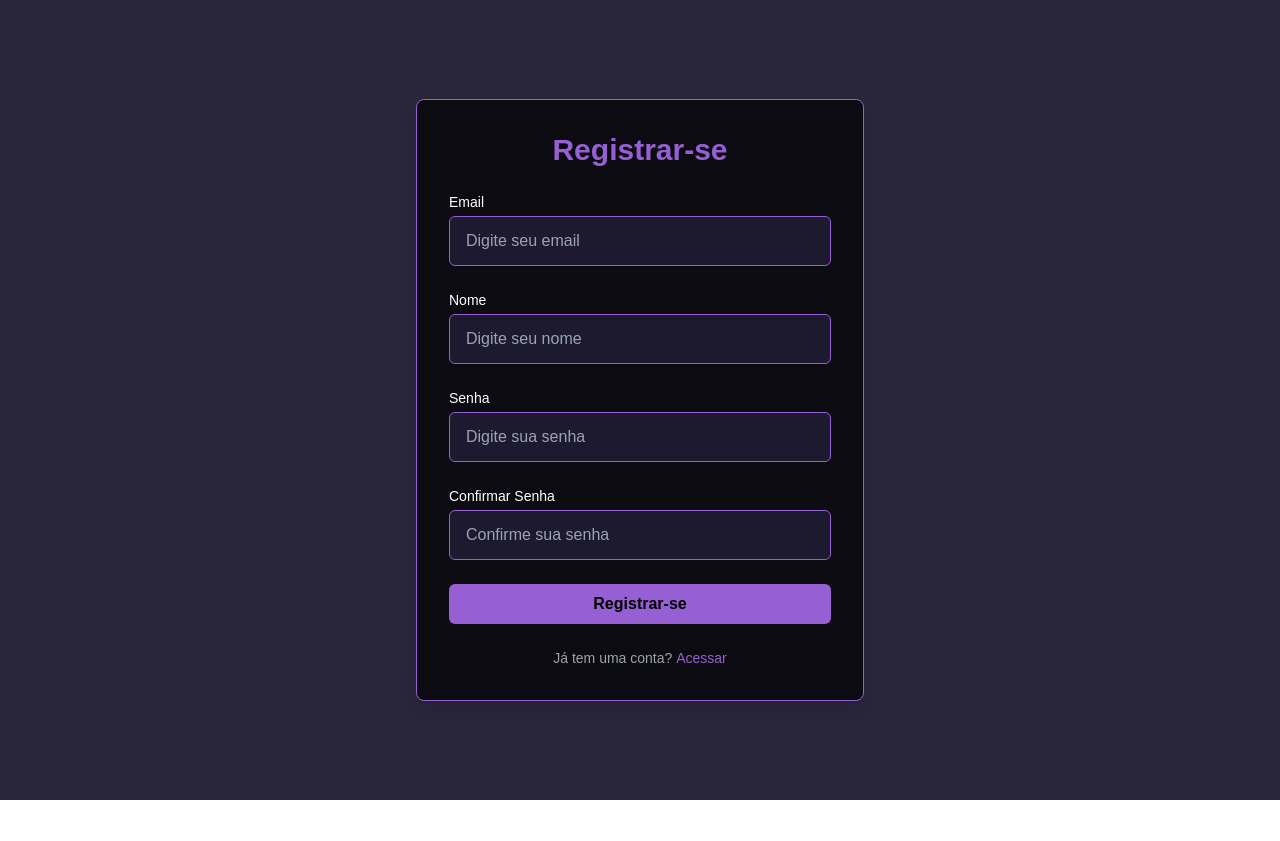
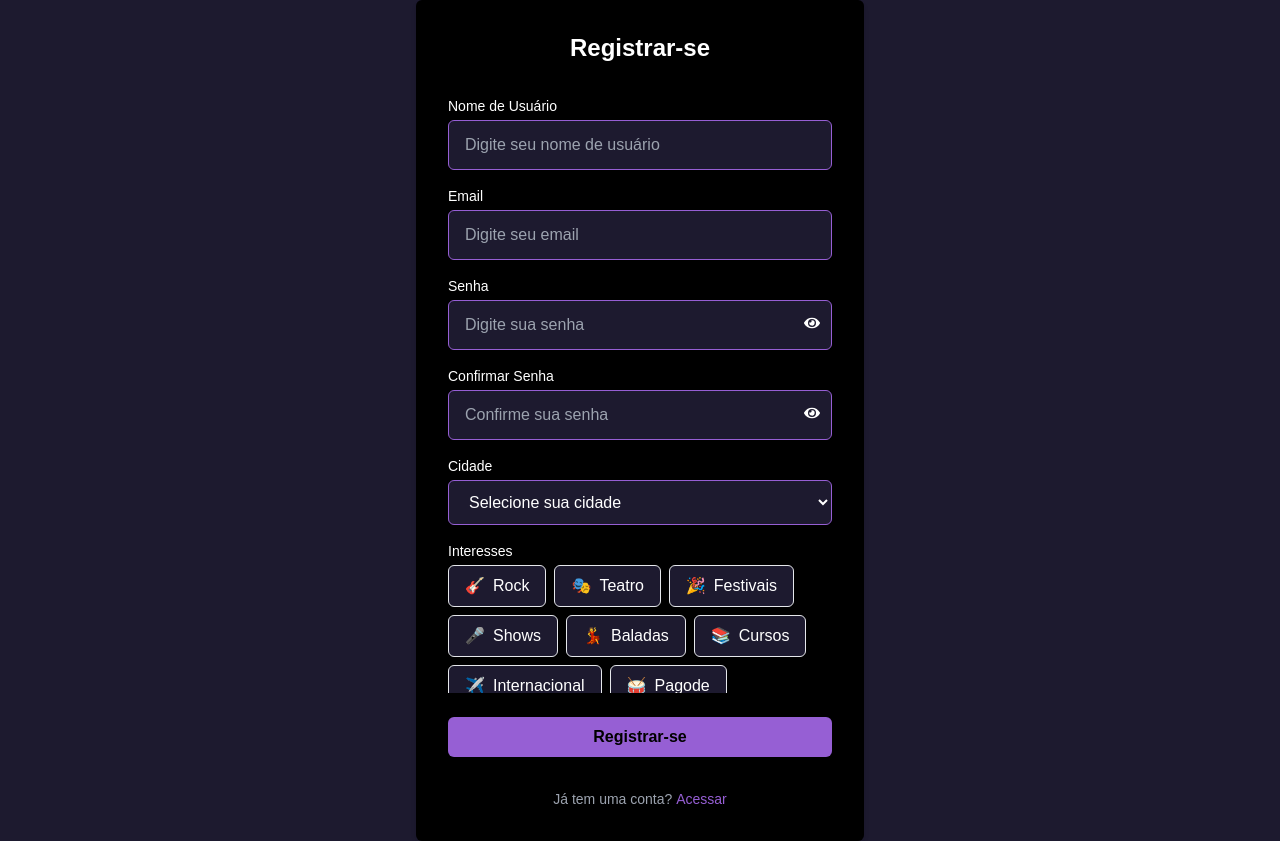
Before and after one commit to monezero/Bombou, a Next.js app: page /account in a window 1280 px wide. Both pictures are taken after a click on the button "Registrar-se". Before the commit the page ends 800 px from the top, so only its background shows below. Built offline with nearby package versions, Linux system fonts and the light colour scheme.

Commit message:
backend + login/registro

```diff
--- a/src/app/account/page.tsx
+++ b/src/app/account/page.tsx
@@ -1,54 +1,214 @@
-"use client"
+"use client";
 import { useState } from "react";
+import { useRouter } from "next/navigation";
+import { FaEye, FaEyeSlash } from "react-icons/fa";
 
 export default function Account() {
+  const router = useRouter();
   const [isRegistering, setIsRegistering] = useState(false);
+  const [username, setUsername] = useState("");
+  const [email, setEmail] = useState("");
+  const [password, setPassword] = useState("");
+  const [confirmPassword, setConfirmPassword] = useState("");
+  const [city, setCity] = useState("");
+  const [interests, setInterests] = useState<string[]>([]);
+  const [showPassword, setShowPassword] = useState(false);
+  const [showConfirmPassword, setShowConfirmPassword] = useState(false);
+
+  const handleInterestChange = (interest: string) => {
+    setInterests((prevInterests) =>
+      prevInterests.includes(interest)
+        ? prevInterests.filter((i) => i !== interest)
+        : [...prevInterests, interest]
+    );
+  };
+
+  const handleSubmit = (e: React.FormEvent) => {
+    e.preventDefault();
+    if (isRegistering) {
+      if (password !== confirmPassword) {
+        alert("As senhas não coincidem");
+        return;
+      }
+
+      const userData = { username, email, password, city, interests };
+      localStorage.setItem(email, JSON.stringify(userData));
+      alert("Conta criada com sucesso!");
+      setIsRegistering(false); // Volta para a tela de login
+    } else {
+      const storedUser = localStorage.getItem(email);
+      if (!storedUser) {
+        alert("Usuário não encontrado");
+        return;
+      }
+
+      const userData = JSON.parse(storedUser);
+      if (userData.password !== password) {
+        alert("Senha incorreta");
+        return;
+      }
+
+      alert("Login realizado com sucesso!");
+      router.push('/'); // Redireciona para a tela inicial
+    }
+  };
+
+  const cities = [
+    "São Paulo", "Rio de Janeiro", "Belo Horizonte", "Brasília", "Salvador", "Fortaleza",
+    "Curitiba", "Manaus", "Recife", "Porto Alegre", "Belém", "Goiânia", "Campinas",
+    "São Luís", "Maceió", "Natal", "Teresina", "Campo Grande", "Florianópolis", "Aracaju"
+  ];
+
+  const interestsOptions = [
+    { label: "Rock", emoji: "🎸" },
+    { label: "Teatro", emoji: "🎭" },
+    { label: "Festivais", emoji: "🎉" },
+    { label: "Shows", emoji: "🎤" },
+    { label: "Baladas", emoji: "💃" },
+    { label: "Cursos", emoji: "📚" },
+    { label: "Internacional", emoji: "✈️" },
+    { label: "Pagode", emoji: "🥁" },
+    { label: "Eletrônica", emoji: "🎧" },
+    { label: "Teatros", emoji: "🎟️" },
+    { label: "Infantil", emoji: "🧸" }
+  ];
 
   return (
-        <div className="flex items-center justify-center min-h-screen bg-bombou_slate bg-opacity-95 text-white">
-            <div className="w-full max-w-md p-8 space-y-6 bg-black bg-opacity-70 backdrop-blur-sm rounded-lg shadow-lg border border-bombou_roxo">
-                <h2 className="text-3xl font-extrabold text-center text-bombou_roxo">
-                    {isRegistering ? "Registrar-se" : "Acessar"}
+    <div className="flex flex-col min-h-screen items-center justify-center bg-bombou_slate">
+      <div className="w-full max-w-md p-8 space-y-8 bg-black rounded-md shadow-md">
+        <h2 className="text-2xl font-bold text-center text-white">
+          {isRegistering ? "Registrar-se" : "Entrar"}
         </h2>
-
-                <form className="space-y-6">
+        <form onSubmit={handleSubmit} className="space-y-6">
+          {isRegistering && (
+            <>
+              <div className="space-y-4">
                 <div>
-                        <label className="block text-sm font-medium">Email</label>
+                  <label className="block text-sm font-medium text-white">Nome de Usuário</label>
+                  <input
+                    type="text"
+                    placeholder="Digite seu nome de usuário"
+                    value={username}
+                    onChange={(e) => setUsername(e.target.value)}
+                    className="w-full px-4 py-3 mt-1 rounded-md border border-bombou_roxo bg-bombou_slate text-white focus:outline-none focus:ring-2 focus:ring-bombou_roxo"
+                  />
+                </div>
+                <div>
+                  <label className="block text-sm font-medium text-white">Email</label>
                   <input
                     type="email"
                     placeholder="Digite seu email"
+                    value={email}
+                    onChange={(e) => setEmail(e.target.value)}
                     className="w-full px-4 py-3 mt-1 rounded-md border border-bombou_roxo bg-bombou_slate text-white focus:outline-none focus:ring-2 focus:ring-bombou_roxo"
                   />
                 </div>
+                <div>
+                  <label className="block text-sm font-medium text-white">Senha</label>
+                  <div className="relative">
+                    <input
+                      type={showPassword ? "text" : "password"}
+                      placeholder="Digite sua senha"
+                      value={password}
+                      onChange={(e) => setPassword(e.target.value)}
+                      className="w-full px-4 py-3 mt-1 rounded-md border border-bombou_roxo bg-bombou_slate text-white focus:outline-none focus:ring-2 focus:ring-bombou_roxo"
+                    />
+                    <button
+                      type="button"
+                      onClick={() => setShowPassword(!showPassword)}
+                      className="absolute inset-y-0 right-0 px-3 py-2 text-white focus:outline-none"
+                    >
+                      {showPassword ? <FaEyeSlash /> : <FaEye />}
+                    </button>
+                  </div>
+                </div>
+                <div>
+                  <label className="block text-sm font-medium text-white">Confirmar Senha</label>
+                  <div className="relative">
+                    <input
+                      type={showConfirmPassword ? "text" : "password"}
+                      placeholder="Confirme sua senha"
+                      value={confirmPassword}
+                      onChange={(e) => setConfirmPassword(e.target.value)}
+                      className="w-full px-4 py-3 mt-1 rounded-md border border-bombou_roxo bg-bombou_slate text-white focus:outline-none focus:ring-2 focus:ring-bombou_roxo"
+                    />
+                    <button
+                      type="button"
+                      onClick={() => setShowConfirmPassword(!showConfirmPassword)}
+                      className="absolute inset-y-0 right-0 px-3 py-2 text-white focus:outline-none"
+                    >
+                      {showConfirmPassword ? <FaEyeSlash /> : <FaEye />}
+                    </button>
+                  </div>
+                </div>
+                <div>
+                  <label className="block text-sm font-medium text-white">Cidade</label>
+                  <select
+                    value={city}
+                    onChange={(e) => setCity(e.target.value)}
+                    className="w-full px-4 py-3 mt-1 rounded-md border border-bombou_roxo bg-bombou_slate text-white focus:outline-none focus:ring-2 focus:ring-bombou_roxo"
+                  >
+                    <option value="">Selecione sua cidade</option>
+                    {cities.map((city) => (
+                      <option key={city} value={city}>{city}</option>
+                    ))}
+                  </select>
+                </div>
+                <div>
+                  <label className="block text-sm font-medium text-white">Interesses</label>
+                  <div className="flex flex-wrap gap-2 mt-1 max-h-32 overflow-y-auto">
+                    {interestsOptions.map((interest) => (
+                      <button
+                        type="button"
+                        key={interest.label}
+                        onClick={() => handleInterestChange(interest.label)}
+                        className={`flex items-center px-4 py-2 rounded-md border ${
+                          interests.includes(interest.label)
+                            ? "bg-bombou_roxo text-white"
+                            : "bg-bombou_slate text-white"
+                        }`}
+                      >
+                        <span className="mr-2">{interest.emoji}</span>
+                        {interest.label}
+                      </button>
+                    ))}
+                  </div>
+                </div>
+              </div>
+            </>
+          )}
 
-                    {isRegistering && (
+          {!isRegistering && (
+            <div className="space-y-4">
               <div>
-                            <label className="block text-sm font-medium">Nome</label>
+                <label className="block text-sm font-medium text-white">Email</label>
                 <input
-                                type="text"
-                                placeholder="Digite seu nome"
+                  type="email"
+                  placeholder="Digite seu email"
+                  value={email}
+                  onChange={(e) => setEmail(e.target.value)}
                   className="w-full px-4 py-3 mt-1 rounded-md border border-bombou_roxo bg-bombou_slate text-white focus:outline-none focus:ring-2 focus:ring-bombou_roxo"
                 />
               </div>
-                    )}
-
               <div>
-                        <label className="block text-sm font-medium">Senha</label>
+                <label className="block text-sm font-medium text-white">Senha</label>
+                <div className="relative">
                   <input
-                            type="password"
+                    type={showPassword ? "text" : "password"}
                     placeholder="Digite sua senha"
+                    value={password}
+                    onChange={(e) => setPassword(e.target.value)}
                     className="w-full px-4 py-3 mt-1 rounded-md border border-bombou_roxo bg-bombou_slate text-white focus:outline-none focus:ring-2 focus:ring-bombou_roxo"
                   />
+                  <button
+                    type="button"
+                    onClick={() => setShowPassword(!showPassword)}
+                    className="absolute inset-y-0 right-0 px-3 py-2 text-white focus:outline-none"
+                  >
+                    {showPassword ? <FaEyeSlash /> : <FaEye />}
+                  </button>
                 </div>
-
-                    {isRegistering && (
-                        <div>
-                            <label className="block text-sm font-medium">Confirmar Senha</label>
-                            <input
-                                type="password"
-                                placeholder="Confirme sua senha"
-                                className="w-full px-4 py-3 mt-1 rounded-md border border-bombou_roxo bg-bombou_slate text-white focus:outline-none focus:ring-2 focus:ring-bombou_roxo"
-                            />
+              </div>
             </div>
           )}
 
```
Lines whose indentation alone changed are shown as unchanged.
